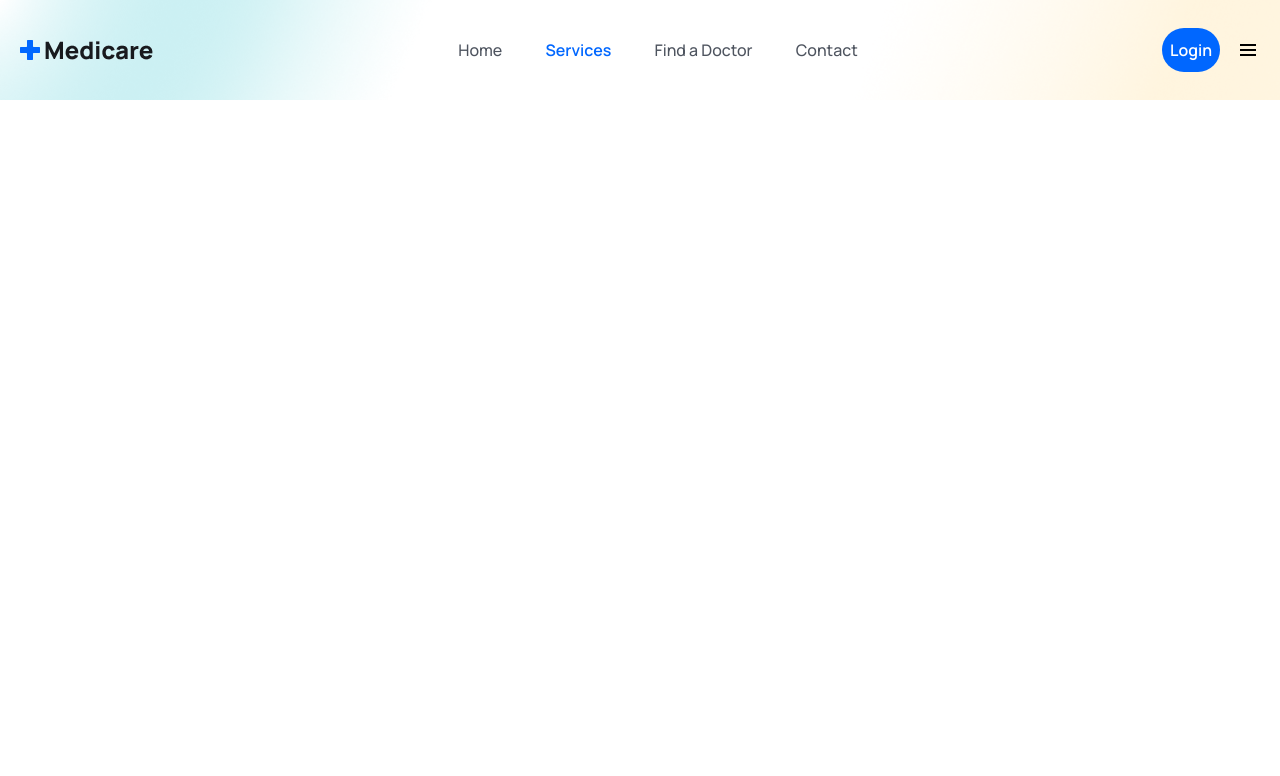
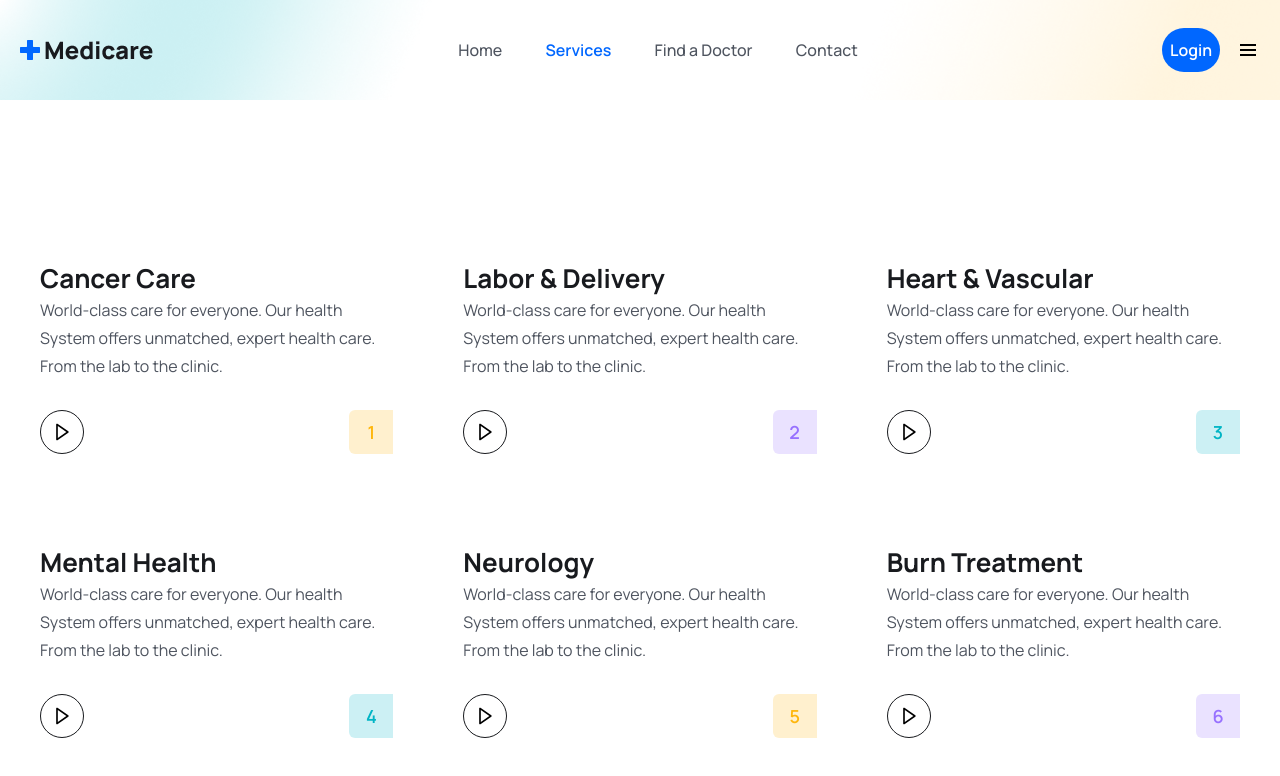
Before and after one commit to shamanth2404/DoctorAppointment, a React (Vite) app in the folder frontend/: page /services in a window 1280 px wide. Shown: the top 776 px of the page. Built offline with nearby package versions, Linux system fonts and the light colour scheme.

Commit message:
Services Page

```diff
--- a/frontend/src/pages/Services.jsx
+++ b/frontend/src/pages/Services.jsx
@@ -1,10 +1,17 @@
 import React from 'react'
+import { services } from '../assets/data/services'
+import ServiceCard from '../components/services/ServiceCard'
 
 const Services = () => {
   return (
-    <div>
+    <section>
+      <div className="container">
+      <div className='grid grid-cols-1 md:grid-cols-2 lg:grid-cols-3 gap-5 lg:gap-[30px] mt-[30px] lg:mt-[55px]'>
+        {services.map((item,index) => <ServiceCard item={item} index={index} key={index} />)}
 
     </div>
+      </div>
+    </section>
   )
 }
 
```
